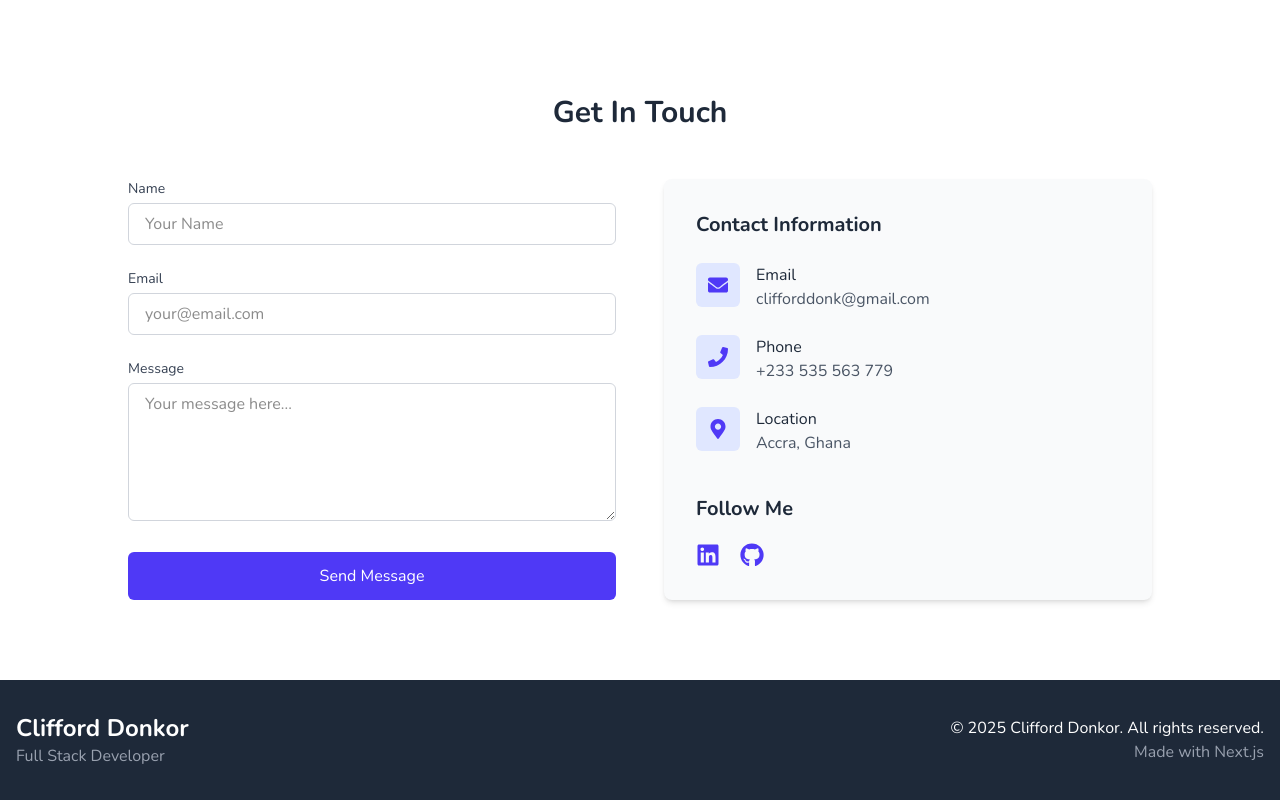
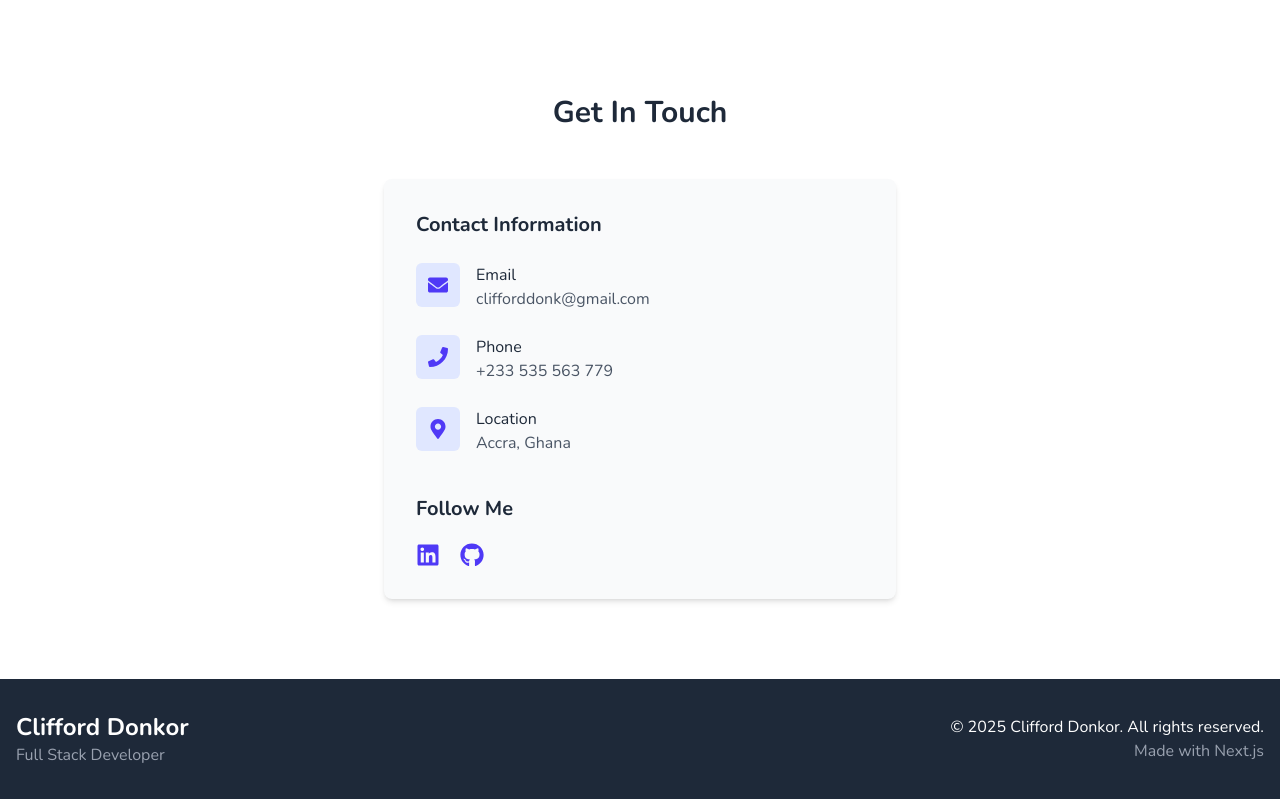
Before and after one commit to clifforddonk/portfolio, a Next.js app: page /portfolio in a window 1280 px wide. Shown: the part 3903-4703 px from the top of the page. Built offline with nearby package versions, Linux system fonts and the light colour scheme.

Commit message:
new changes

```diff
--- a/app/components/ContactForm.jsx
+++ b/app/components/ContactForm.jsx
@@ -39,9 +39,9 @@ export default function ContactForm() {
         Get In Touch
       </motion.h2>
 
-      <div className="flex flex-col md:flex-row gap-12 max-w-5xl mx-auto">
+      <div className="flex flex-col md:flex-row justify-center gap-12 max-w-5xl mx-auto">
         {/* Contact Form */}
-        <motion.div
+        {/* <motion.div
           className="md:w-1/2"
           initial={{ opacity: 0, x: -20 }}
           animate={{ opacity: 1, x: 0 }}
@@ -124,7 +124,7 @@ export default function ContactForm() {
               Send Message
             </motion.button>
           </form>
-        </motion.div>
+        </motion.div> */}
 
         {/* Contact Information */}
         <motion.div
@@ -248,7 +248,7 @@ export default function ContactForm() {
               </h3>
               <div className="flex space-x-5">
                 <motion.a
-                  href="https://linkedin.com/in/clifford-donkor-1a2b3c"
+                  href="https://www.linkedin.com/in/clifford-donkor-1a2b3c"
                   target="_blank"
                   whileHover={{ y: -3 }}
                   className={`text-2xl ${
```
